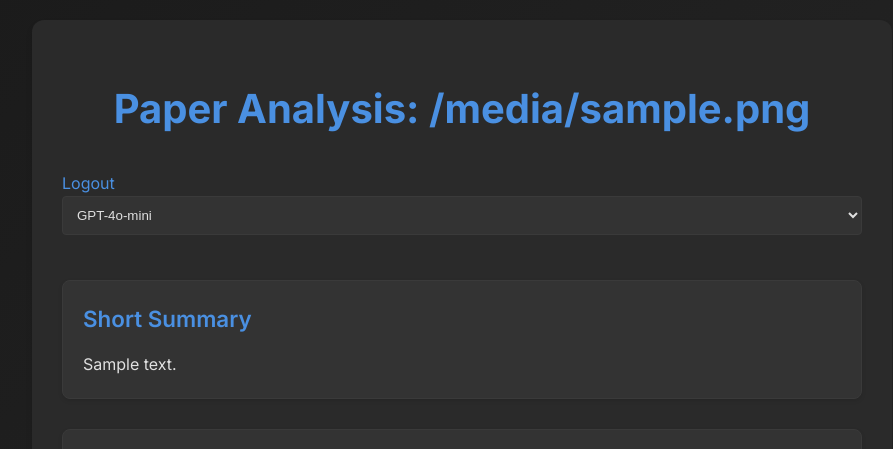
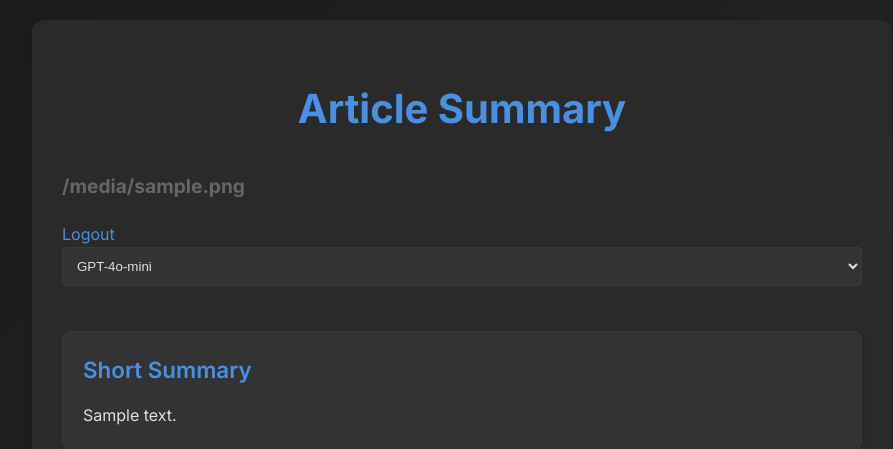
Before and after one commit to tcspears/article_summaries, a Flask app: template templates/paper.html in a window 1280 px wide. Shown: the top 449 px of the page, without its empty margins (178-1071 px from the left). Run offline with Flask 3, Linux system fonts and the light colour scheme; the template is opened without the code that fills it: most values are stand-ins (such as "Sample title", 1, 10 or a date in 2020); parts of the project's set-up code (start-up, migrations or seed data) failed here and were passed over.

Commit message:
Changes to UI of paper template

```diff
--- a/static/css/style.css
+++ b/static/css/style.css
@@ -141,6 +141,14 @@ button:hover {
     right: 15px;
 }
 
+.filename {
+    font-size: 1.2em;
+    color: #666;
+    margin-top: 0;
+    margin-bottom: 20px;
+    word-break: break-word;
+}
+
 @media (max-width: 600px) {
     .container {
         padding: 20px;
--- a/templates/paper.html
+++ b/templates/paper.html
@@ -3,14 +3,15 @@
 <head>
     <meta charset="UTF-8">
     <meta name="viewport" content="width=device-width, initial-scale=1.0">
-    <title>Paper Analysis</title>
+    <title>Article Summarizer</title>
     <link href="https://fonts.googleapis.com/css2?family=Inter:wght@400;600;700&display=swap" rel="stylesheet">
     <link href="https://cdnjs.cloudflare.com/ajax/libs/font-awesome/5.15.3/css/all.min.css" rel="stylesheet">
     <link rel="stylesheet" href="{{ url_for('static', filename='css/style.css') }}">
 </head>
 <body>
     <div class="container">
-        <h1>Paper Analysis: {{ filename }}</h1>
+        <h1>Article Summary</h1>
+        <h2 class="filename">{{ filename }}</h2>
         <a href="{{ url_for('logout') }}">Logout</a>
         {% if current_user.is_admin %}
             <a href="{{ url_for('admin') }}">Admin Panel</a>
```
